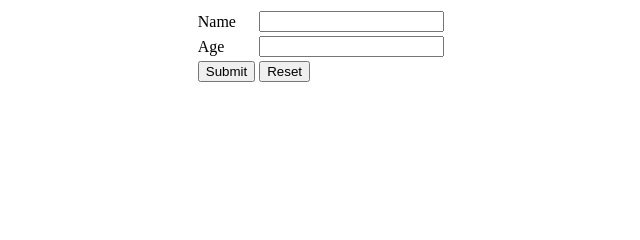
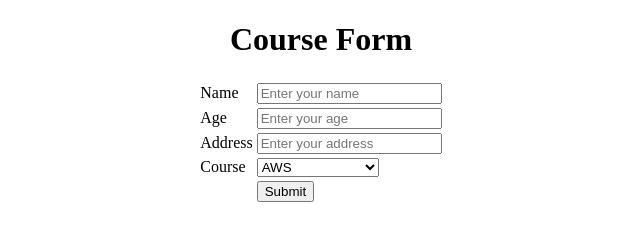
Before and after one commit to BAVITHRAN174/registration_html, a plain HTML site: page index.html in a window 1280 px wide. Shown: the whole page, without its empty margins (319-959 px from the left). Drawn offline with Linux system fonts and the light colour scheme.

Commit message:
form with dropdown

```diff
--- a/index.html
+++ b/index.html
@@ -1,14 +1,39 @@
+<!DOCTYPE html>
+<center>
+<head>
+    <h1>Course Form</h1>
+</head>
+</center>
 <center>
 <form>
     <table>
+
         <tr>
-            <td>Name</td><td><input type="text"></td>
+            <td>Name</td><td><input type="text" placeholder="Enter your name"></td>
+        </tr>
+
+        <tr>
+            <td>Age</td><td><input type="number" placeholder="Enter your age"></td>
+        </tr>
+
+        <tr>
+            <td>Address</td><td><input type="text" placeholder="Enter your address"></td>
+        </tr>
+
+        <tr>
+            <td>Course</td>
+            <td>
+                <select>
+                    <option>AWS</option>
+                    <option>Azure</option>
+                    <option>GCP</option>
+                    <option>DevOps</option>
+                    <option>Cloud & DevOps</option>
+                </select>
+            </td>
         </tr>
         <tr>
-            <td>Age</td><td><input type="number"></td>
-        </tr>
-        <tr>
-            <td><input type="submit"></td><td><input type="reset"></td>
+            <td></td> <td> <input type="submit"> </td>
         </tr>
     </table>
 </form>
```
